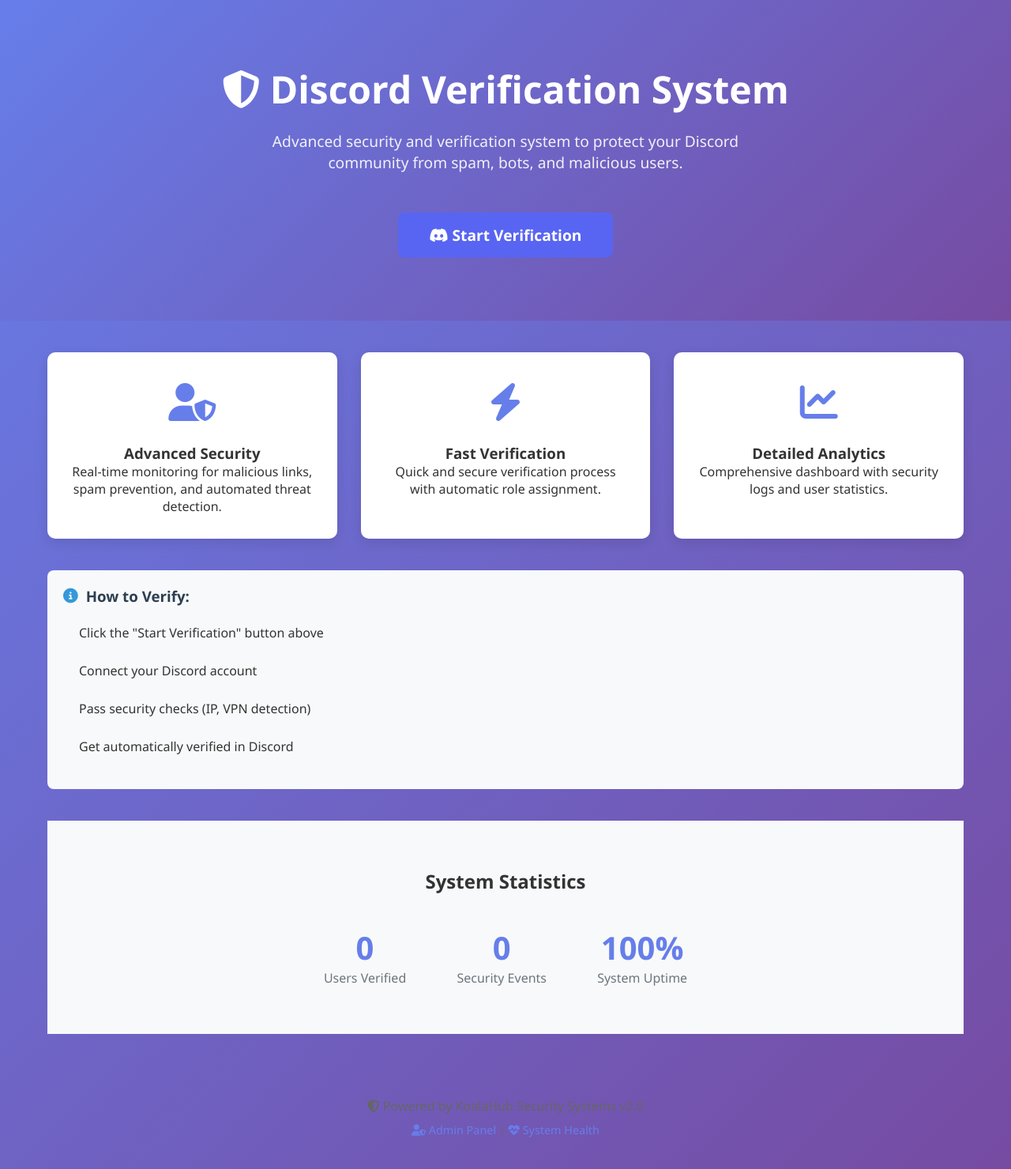
After one commit to Dayvinksthik/KoalaHub, a Flask app: template website/templates/index.html in a window 1280 px wide. The commit adds this page. Shown: the whole page at 79% size. Run offline with Flask 3, Linux system fonts and the light colour scheme; the template is opened without the code that fills it, so the values that code supplies are empty.

Commit message:
Add files via upload

```diff
--- a/website/templates/admin/login.html
+++ b/website/templates/admin/login.html
@@ -67,7 +67,7 @@
                 </div>
                 <div class="security-indicator">
                     <i class="fas fa-history warning"></i>
-                    <span>Session Timeout: <strong>{{ config.SESSION_TIMEOUT_MINUTES if config else 15 }} minutes</strong></span>
+                    <span>Session Timeout: <strong>15 minutes</strong></span>
                 </div>
             </div>
 
@@ -115,7 +115,7 @@
 
             <div class="login-footer">
                 <p><i class="fas fa-info-circle"></i> <strong>Security Notice:</strong> All login attempts are logged and monitored.</p>
-                <p><i class="fas fa-history"></i> Session automatically expires after {{ config.SESSION_TIMEOUT_MINUTES if config else 15 }} minutes of inactivity.</p>
+                <p><i class="fas fa-history"></i> Session automatically expires after 15 minutes of inactivity.</p>
                 <p><i class="fas fa-ip"></i> Your IP: <code>{{ request.remote_addr }}</code></p>
             </div>
         </div>
--- /dev/null
+++ b/website/templates/index.html
@@ -0,0 +1,197 @@
+<!DOCTYPE html>
+<html lang="en">
+<head>
+    <meta charset="UTF-8">
+    <meta name="viewport" content="width=device-width, initial-scale=1.0">
+    <title>Discord Verification System</title>
+    <link rel="stylesheet" href="{{ url_for('static', filename='css/style.css') }}">
+    <link rel="stylesheet" href="https://cdnjs.cloudflare.com/ajax/libs/font-awesome/6.4.0/css/all.min.css">
+    <style>
+        .hero {
+            background: linear-gradient(135deg, #667eea 0%, #764ba2 100%);
+            color: white;
+            padding: 80px 20px;
+            text-align: center;
+            margin-bottom: 40px;
+        }
+        .hero h1 {
+            font-size: 3rem;
+            margin-bottom: 20px;
+        }
+        .hero p {
+            font-size: 1.2rem;
+            max-width: 600px;
+            margin: 0 auto 30px;
+            opacity: 0.9;
+        }
+        .features {
+            display: grid;
+            grid-template-columns: repeat(auto-fit, minmax(300px, 1fr));
+            gap: 30px;
+            margin: 40px 0;
+        }
+        .feature-card {
+            background: white;
+            padding: 30px;
+            border-radius: 10px;
+            box-shadow: 0 5px 15px rgba(0,0,0,0.1);
+            text-align: center;
+            transition: transform 0.3s;
+        }
+        .feature-card:hover {
+            transform: translateY(-5px);
+        }
+        .feature-icon {
+            font-size: 3rem;
+            color: #667eea;
+            margin-bottom: 20px;
+        }
+        .cta-button {
+            display: inline-block;
+            background: #5865F2;
+            color: white;
+            padding: 15px 40px;
+            border-radius: 8px;
+            text-decoration: none;
+            font-size: 1.2rem;
+            font-weight: bold;
+            margin-top: 20px;
+            transition: background 0.3s;
+        }
+        .cta-button:hover {
+            background: #4752C4;
+        }
+        .stats {
+            background: #f8f9fa;
+            padding: 60px 20px;
+            text-align: center;
+            margin-top: 40px;
+        }
+        .stat-item {
+            display: inline-block;
+            margin: 0 30px;
+        }
+        .stat-number {
+            font-size: 2.5rem;
+            font-weight: bold;
+            color: #667eea;
+            display: block;
+        }
+        .stat-label {
+            color: #6c757d;
+            font-size: 1rem;
+        }
+    </style>
+</head>
+<body>
+    <div class="hero">
+        <h1><i class="fas fa-shield-alt"></i> Discord Verification System</h1>
+        <p>Advanced security and verification system to protect your Discord community from spam, bots, and malicious users.</p>
+        <a href="{{ url_for('verify') }}" class="cta-button">
+            <i class="fab fa-discord"></i> Start Verification
+        </a>
+    </div>
+
+    <div class="container" style="max-width: 1200px; margin: 0 auto; padding: 0 20px;">
+        <div class="features">
+            <div class="feature-card">
+                <div class="feature-icon">
+                    <i class="fas fa-user-shield"></i>
+                </div>
+                <h3>Advanced Security</h3>
+                <p>Real-time monitoring for malicious links, spam prevention, and automated threat detection.</p>
+            </div>
+
+            <div class="feature-card">
+                <div class="feature-icon">
+                    <i class="fas fa-bolt"></i>
+                </div>
+                <h3>Fast Verification</h3>
+                <p>Quick and secure verification process with automatic role assignment.</p>
+            </div>
+
+            <div class="feature-card">
+                <div class="feature-icon">
+                    <i class="fas fa-chart-line"></i>
+                </div>
+                <h3>Detailed Analytics</h3>
+                <p>Comprehensive dashboard with security logs and user statistics.</p>
+            </div>
+        </div>
+
+        <div class="info-box" style="margin-top: 40px;">
+            <h3><i class="fas fa-info-circle"></i> How to Verify:</h3>
+            <ol style="padding-left: 20px; margin: 15px 0;">
+                <li style="margin: 10px 0;">Click the "Start Verification" button above</li>
+                <li style="margin: 10px 0;">Connect your Discord account</li>
+                <li style="margin: 10px 0;">Pass security checks (IP, VPN detection)</li>
+                <li style="margin: 10px 0;">Get automatically verified in Discord</li>
+            </ol>
+        </div>
+
+        <div class="stats">
+            <h2 style="margin-bottom: 40px;">System Statistics</h2>
+            <div class="stat-item">
+                <span class="stat-number" id="users-count">0</span>
+                <span class="stat-label">Users Verified</span>
+            </div>
+            <div class="stat-item">
+                <span class="stat-number" id="security-events">0</span>
+                <span class="stat-label">Security Events</span>
+            </div>
+            <div class="stat-item">
+                <span class="stat-number" id="uptime">100%</span>
+                <span class="stat-label">System Uptime</span>
+            </div>
+        </div>
+    </div>
+
+    <div style="text-align: center; padding: 40px 20px; color: #666; margin-top: 40px;">
+        <p><i class="fas fa-shield-alt"></i> Powered by KoalaHub Security Systems v2.0</p>
+        <p style="font-size: 0.9rem; margin-top: 10px;">
+            <a href="{{ url_for('admin_login') }}" style="color: #667eea; text-decoration: none;">
+                <i class="fas fa-user-shield"></i> Admin Panel
+            </a> |
+            <a href="/health" style="color: #667eea; text-decoration: none;">
+                <i class="fas fa-heartbeat"></i> System Health
+            </a>
+        </p>
+    </div>
+
+    <script>
+        // Animate statistics
+        function animateCounter(element, target) {
+            let current = 0;
+            const increment = target / 100;
+            const timer = setInterval(() => {
+                current += increment;
+                if (current >= target) {
+                    current = target;
+                    clearInterval(timer);
+                }
+                element.textContent = Math.floor(current);
+            }, 20);
+        }
+
+        // Fetch stats from API
+        async function fetchStats() {
+            try {
+                const response = await fetch('/api/stats');
+                const data = await response.json();
+
+                if (data.verified_users) {
+                    animateCounter(document.getElementById('users-count'), data.verified_users);
+                }
+                if (data.security_events) {
+                    animateCounter(document.getElementById('security-events'), data.security_events);
+                }
+            } catch (error) {
+                console.error('Error fetching stats:', error);
+            }
+        }
+
+        // Load stats when page loads
+        document.addEventListener('DOMContentLoaded', fetchStats);
+    </script>
+</body>
+</html>
```
Also changed, not shown: run.py (+95 -59 lines), website/app.py (+238 -2 lines).
